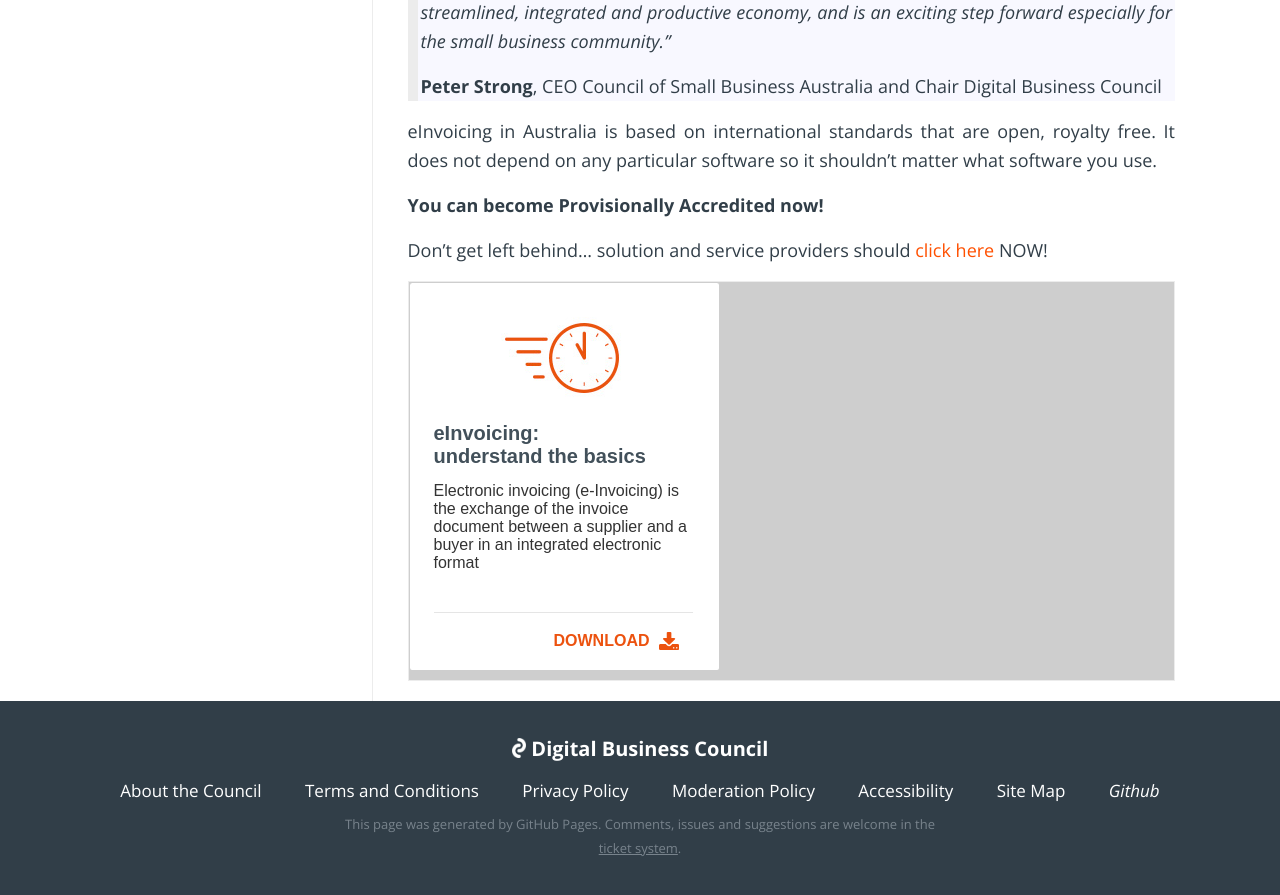
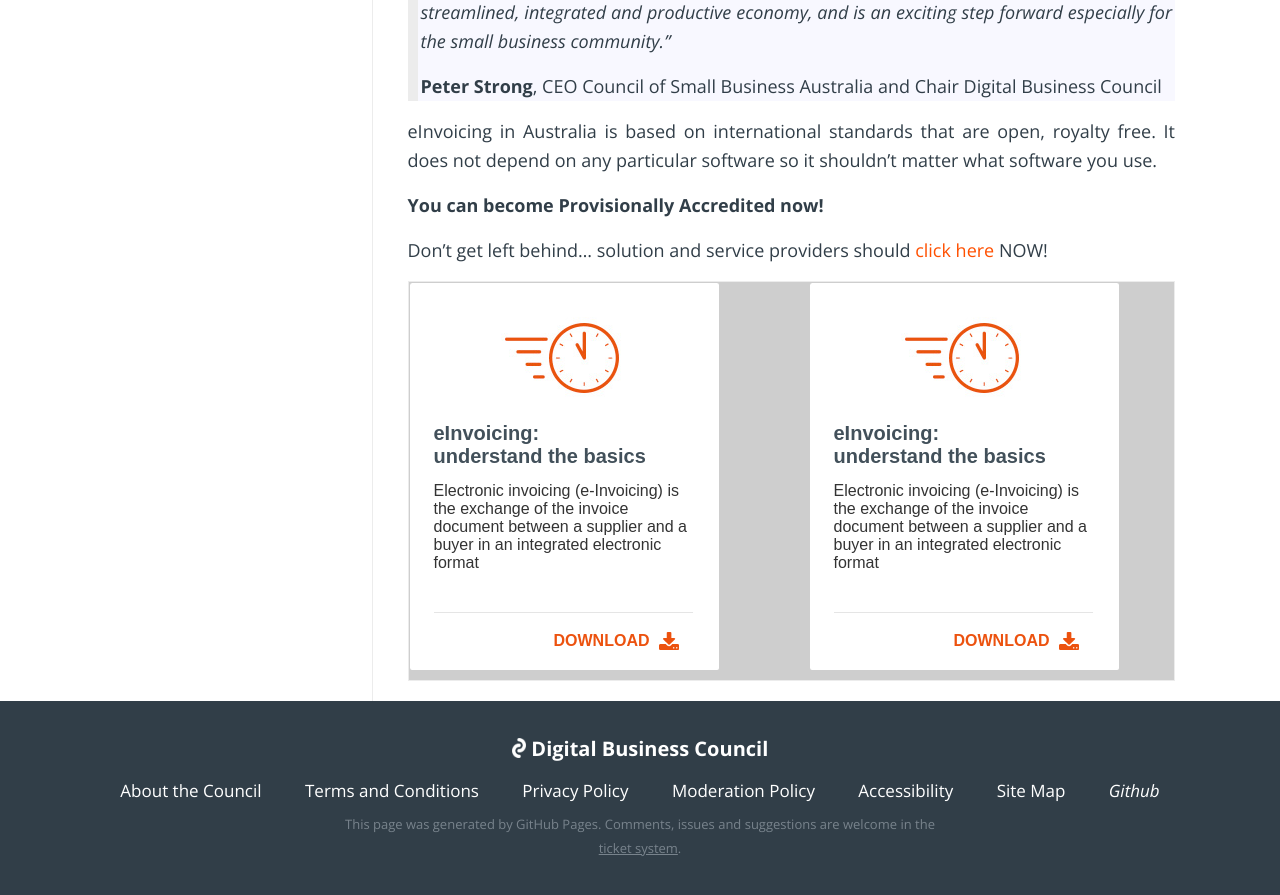
Before and after one commit to Digital-Business-Council/Digital-Business-Council.github.io, a Jekyll site: the page built from index.md, in a window 1280 px wide and 900 px high, scrolled down 980 px. Shown: the top 895 px of the window. Built offline with Jekyll 4.4.1, drawn with Linux system fonts in a browser that asks for light colours; our own code applies the rules of GitHub Pages for plain Markdown files.

Commit message:
Update call-to-action-block.html

```diff
--- a/_includes/call-to-action-block.html
+++ b/_includes/call-to-action-block.html
@@ -1,6 +1,6 @@
 {% assign current = page.url | downcase | split: '/' %}
 <div class="call-to-action">
-
+    <div>
             <div class="cta-frame">
                         <img src="/images/frame-white.png" >
             </div>
@@ -15,7 +15,6 @@
                         <p><span>Electronic invoicing (e-Invoicing) is the exchange of the invoice document between a supplier and a buyer in an integrated electronic format</span></p>
             </div>
 
-
             <div class="cta-hr" style="left: 25px; top: 320px;">
                         <img src="/images/hr_grey.png">
                         <br />
@@ -26,7 +25,31 @@
             <div class="cta-action-img" style="left: 250px; top: 350px;">
                         <img src="./images/download.png">
             </div>
+   </div>
+   <div>
+            <div class="cta-frame" style="left: 400px; ">
+                        <img src="/images/frame-white.png" >
+            </div>
+            <div class="cta-header-img" style="left: 490px; top: 15px;">
+                        <img  src="/images/clock_sml.png">
+                        <br />
+            </div>
+            <div class="cta-header" style="left: 425px; top: 140px;">
+                        <h3><span>eInvoicing:</span></h3><h3><span>understand the basics</span></h3>
+            </div>
+            <div class="cta-text" style="left: 425px; top: 200px;">
+                        <p><span>Electronic invoicing (e-Invoicing) is the exchange of the invoice document between a supplier and a buyer in an integrated electronic format</span></p>
+            </div>
 
-
-
+            <div class="cta-hr" style="left: 425px; top: 320px;">
+                        <img src="/images/hr_grey.png">
+                        <br />
             </div>
+            <div class="cta-action-prompt" style="left: 545px; top: 350px;">
+                        <p><span>DOWNLOAD</span></p>
+            </div>
+            <div class="cta-action-img" style="left: 650px; top: 350px;">
+                        <img src="./images/download.png">
+            </div>
+    </div>
+</div>
```
Lines whose indentation alone changed are shown as unchanged.
